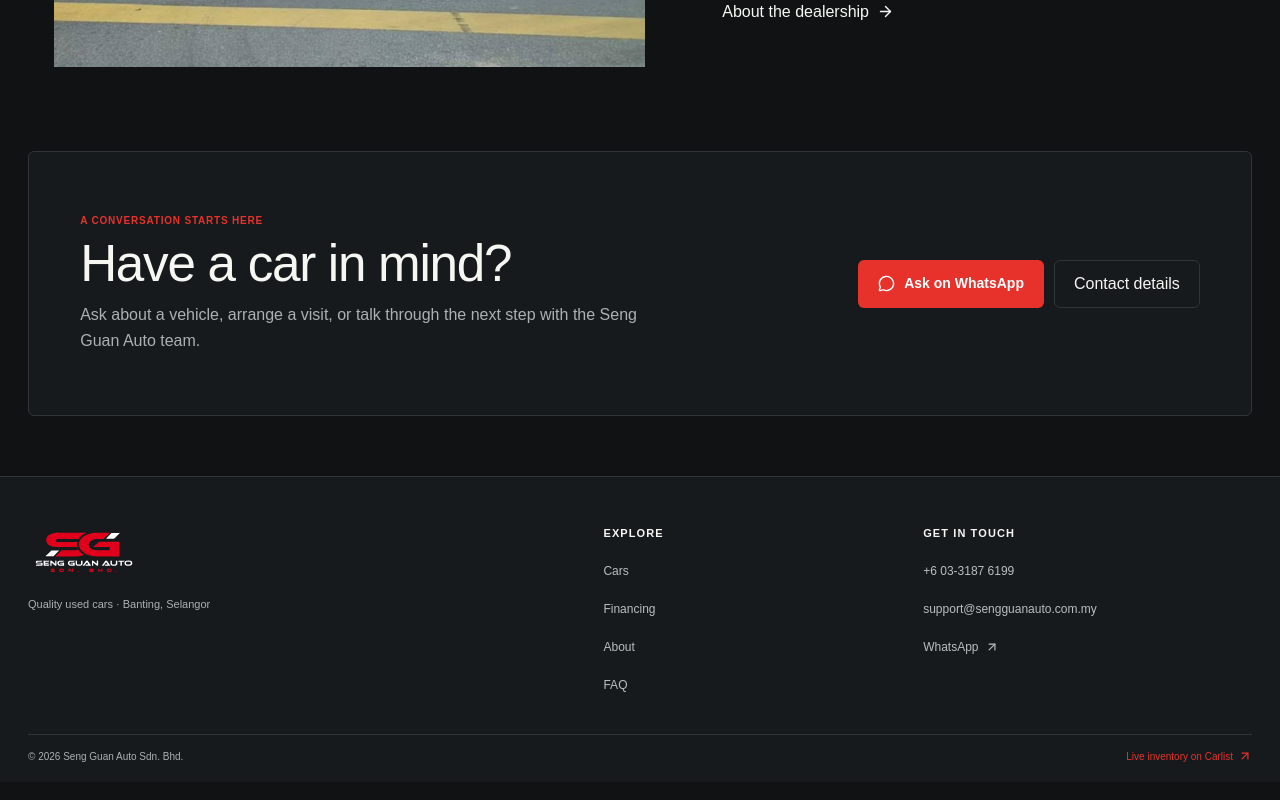
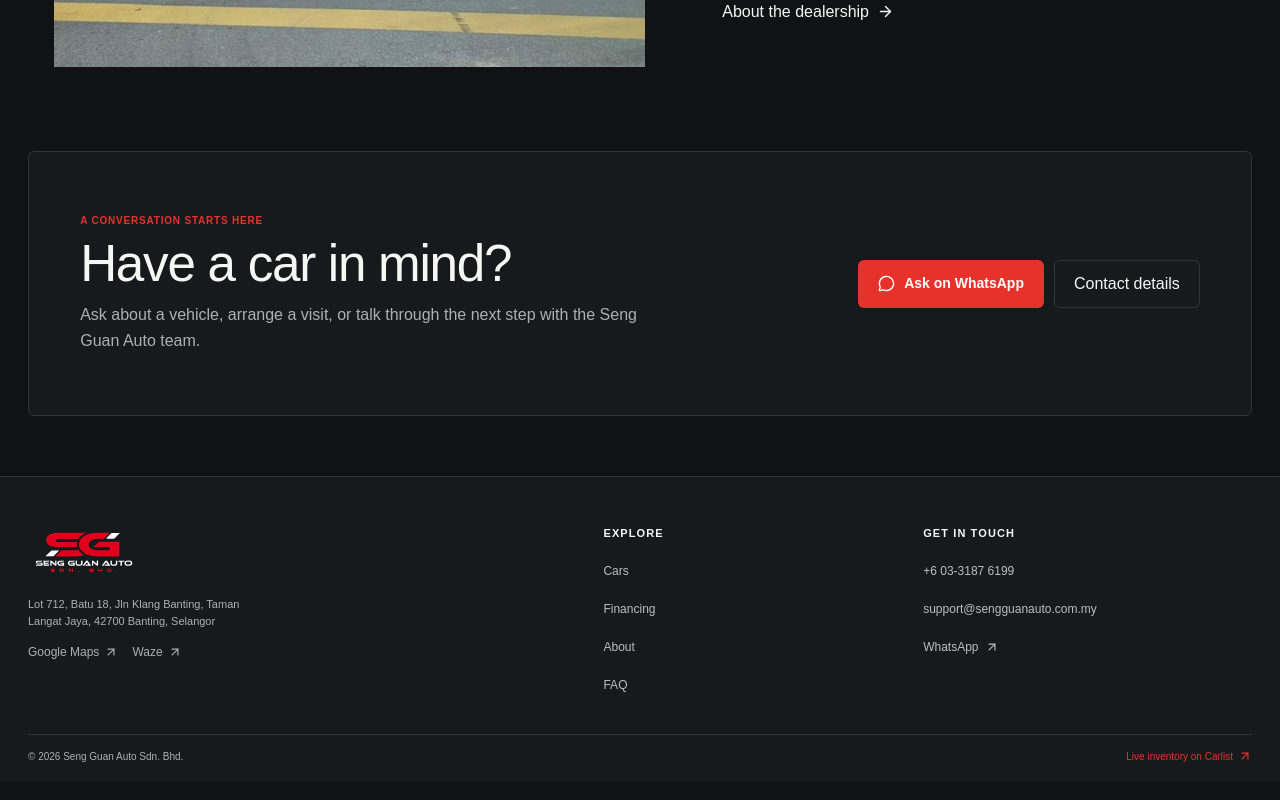
Before and after one commit to yapjoseph95/Seng-Guan-Auto-Website, a React (Vite) app in the folder prototype/: page / in a window 1280 px wide. Shown: the part 2293-3093 px from the top of the page. Built offline with nearby package versions, Linux system fonts and the light colour scheme.

Commit message:
feat: add showroom directions to footer

```diff
--- a/prototype/src/App.css
+++ b/prototype/src/App.css
@@ -494,6 +494,10 @@
 .site-footer { padding: 48px max(28px, calc((100% - var(--content)) / 2)) 18px; color: var(--ink); background: var(--paper); border-top: 1px solid var(--line); }
 .footer-main { display: grid; grid-template-columns: 1.4fr .7fr .9fr; gap: 5vw; padding-bottom: 35px; }
 .footer-brand p { margin: 12px 0 0; color: var(--muted); font-size: 11px; }
+.footer-brand .footer-address { max-width: 38ch; line-height: 1.55; }
+.footer-directions { display: flex; flex-wrap: wrap; gap: 6px 14px; margin-top: 8px; }
+.footer-directions a { min-height: 28px; display: inline-flex; align-items: center; gap: 5px; color: var(--muted); font-size: 12px; text-decoration: none; }
+.footer-directions a:hover { color: var(--brand); }
 .footer-links, .footer-contact { display: flex; flex-direction: column; align-items: flex-start; gap: 10px; }
 .footer-links strong, .footer-contact strong { margin-bottom: 5px; color: var(--ink); font-size: 11px; text-transform: uppercase; letter-spacing: .1em; }
 .footer-links button, .footer-contact a { min-height: 28px; padding: 0; display: inline-flex; align-items: center; gap: 6px; color: var(--muted); background: none; border: 0; font-size: 12px; text-decoration: none; cursor: pointer; }
--- a/prototype/src/App.tsx
+++ b/prototype/src/App.tsx
@@ -723,9 +723,22 @@
 
 function SiteFooter({ variant, goToPage }: { variant: Direction; goToPage: (page: PageId) => void }) {
   const brandLogo = variant.id === 'greenlight' ? darkLogo : logo
+  const googleMapsUrl = `https://www.google.com/maps/search/?api=1&query=${encodeURIComponent(contact.address)}`
+  const wazeUrl = `https://waze.com/ul?q=${encodeURIComponent(contact.address)}&navigate=yes`
   return (
     <footer className={`site-footer site-footer--${variant.id}`}>
-      <div className="footer-main"><div className="footer-brand"><span className={`brand-mark${variant.id === 'greenlight' ? ' brand-mark--dark' : ''}`}><img src={brandLogo} alt="Seng Guan Auto Sdn. Bhd." width="225" height="106" /></span><p>Quality used cars · Banting, Selangor</p></div><div className="footer-links"><strong>Explore</strong>{pages.slice(1, 5).map((page) => <button key={page.id} onClick={() => goToPage(page.id)}>{page.label}</button>)}</div><div className="footer-contact"><strong>Get in touch</strong><a href={contact.phoneHref}>{contact.phone}</a><a href={`mailto:${contact.email}`}>{contact.email}</a><a href={contact.whatsapp} target="_blank" rel="noreferrer">WhatsApp <ArrowUpRight size={14} aria-hidden="true" /></a></div></div>
+      <div className="footer-main">
+        <div className="footer-brand">
+          <span className={`brand-mark${variant.id === 'greenlight' ? ' brand-mark--dark' : ''}`}><img src={brandLogo} alt="Seng Guan Auto Sdn. Bhd." width="225" height="106" /></span>
+          <p className="footer-address">{contact.address}</p>
+          <nav className="footer-directions" aria-label="Showroom directions">
+            <a href={googleMapsUrl} target="_blank" rel="noreferrer">Google Maps <ArrowUpRight size={14} aria-hidden="true" /></a>
+            <a href={wazeUrl} target="_blank" rel="noreferrer">Waze <ArrowUpRight size={14} aria-hidden="true" /></a>
+          </nav>
+        </div>
+        <div className="footer-links"><strong>Explore</strong>{pages.slice(1, 5).map((page) => <button key={page.id} onClick={() => goToPage(page.id)}>{page.label}</button>)}</div>
+        <div className="footer-contact"><strong>Get in touch</strong><a href={contact.phoneHref}>{contact.phone}</a><a href={`mailto:${contact.email}`}>{contact.email}</a><a href={contact.whatsapp} target="_blank" rel="noreferrer">WhatsApp <ArrowUpRight size={14} aria-hidden="true" /></a></div>
+      </div>
       <div className="footer-bottom"><span>© {new Date().getFullYear()} Seng Guan Auto Sdn. Bhd.</span><a href={contact.inventory} target="_blank" rel="noreferrer">Live inventory on Carlist <ArrowUpRight size={14} aria-hidden="true" /></a></div>
     </footer>
   )
```
